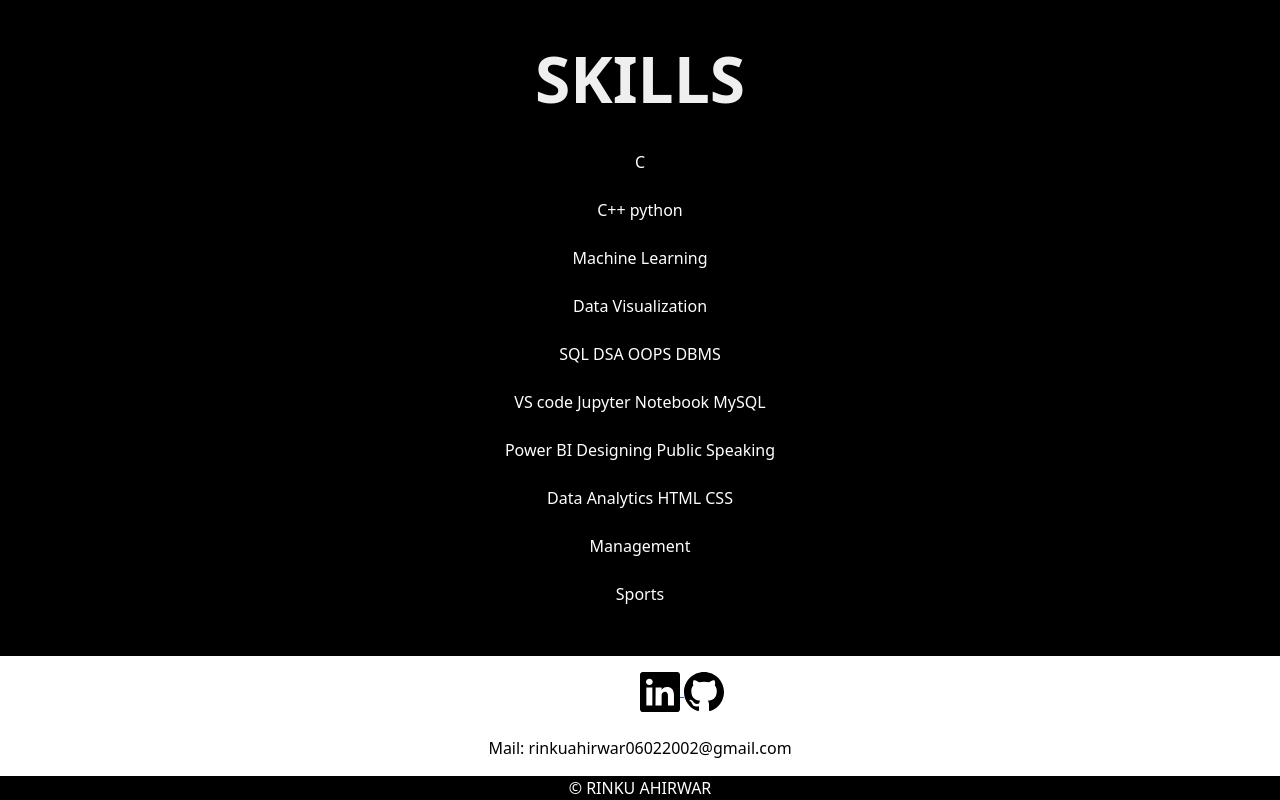
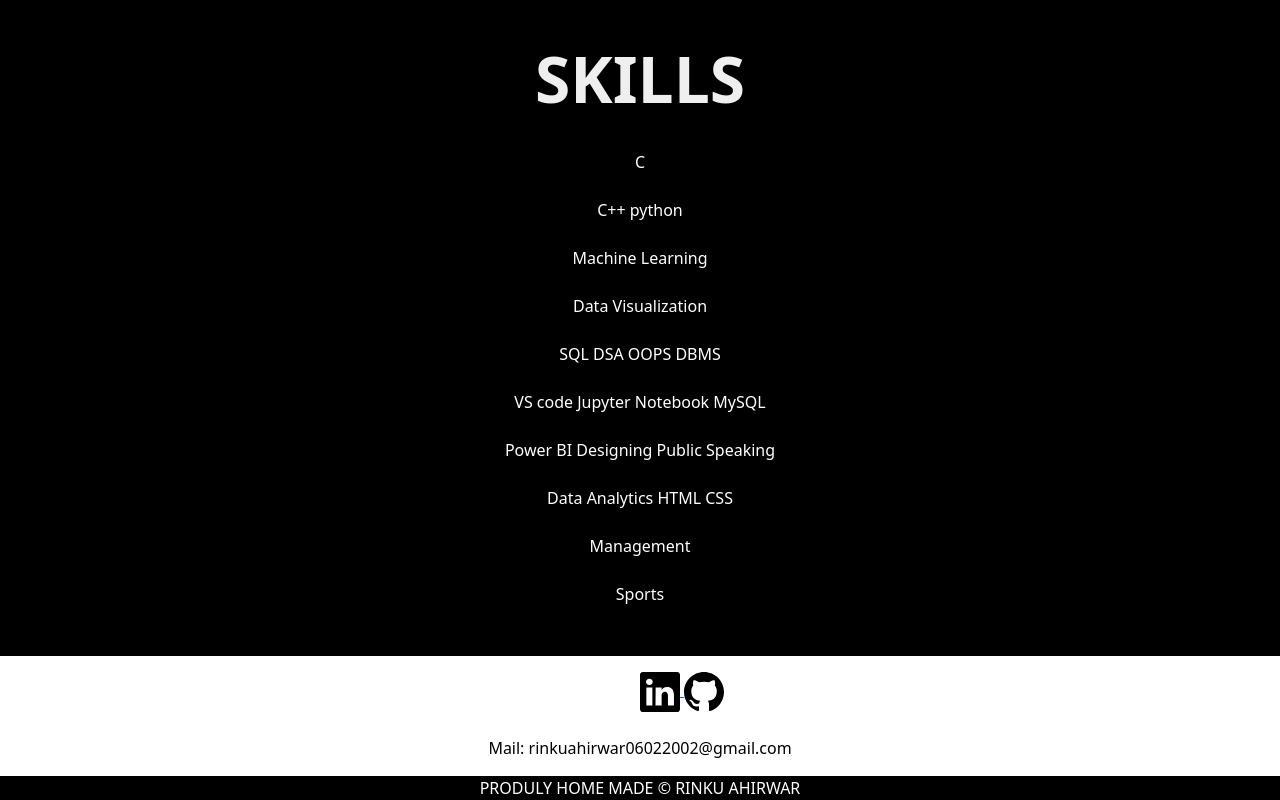
Before and after one commit to RinkuAhirwar/RinkuAhirwar_, a plain HTML site: page index.html in a window 1280 px wide. Shown: the part 3597-4397 px from the top of the page. Drawn offline with nearby package versions, Linux system fonts and the light colour scheme.

Commit message:
Update index.html

```diff
--- a/index.html
+++ b/index.html
@@ -243,7 +243,7 @@ collecting ,maintaining around 200+ student data.
 
                 </div>
             </div>
-            <div style="width:auto ; text-align: center; color:white; background-color: black;">© RINKU AHIRWAR</div>
+            <div style="width:auto ; text-align: center; color:white; background-color: black;">PRODULY HOME MADE © RINKU AHIRWAR</div>
         </contact>
         </section>
     </body>
```
